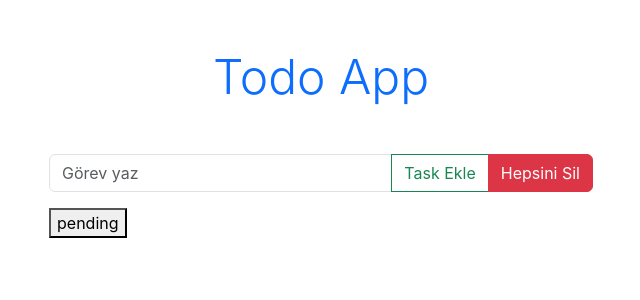
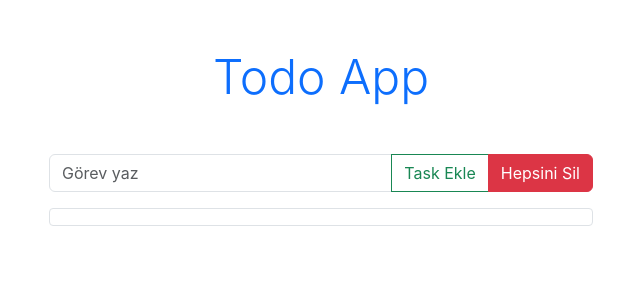
Before and after one commit to muslumhanerol/ToDo_App_With_ContextAPI, a React (Create React App) app in the folder todo_app_contextapi/: page / in a window 1280 px wide. Shown: the top 300 px of the page, without its empty margins (319-959 px from the left). Built offline with nearby package versions, Linux system fonts and the light colour scheme.

Commit message:
Update TodoFilter.js

```diff
--- a/todo_app_contextapi/src/Components/TodoFilter.js
+++ b/todo_app_contextapi/src/Components/TodoFilter.js
@@ -3,8 +3,10 @@ import React from 'react'
 const TodoFilter = () => {
     return (
         <>
-            <div>
-                <button>pending</button>
+            <div className='container-fluid d-flex justify-content-between p-2 mb-1 g-0 border rounded-1'>
+                <div>
+
+                </div>
             </div>
         </>
     )
```
